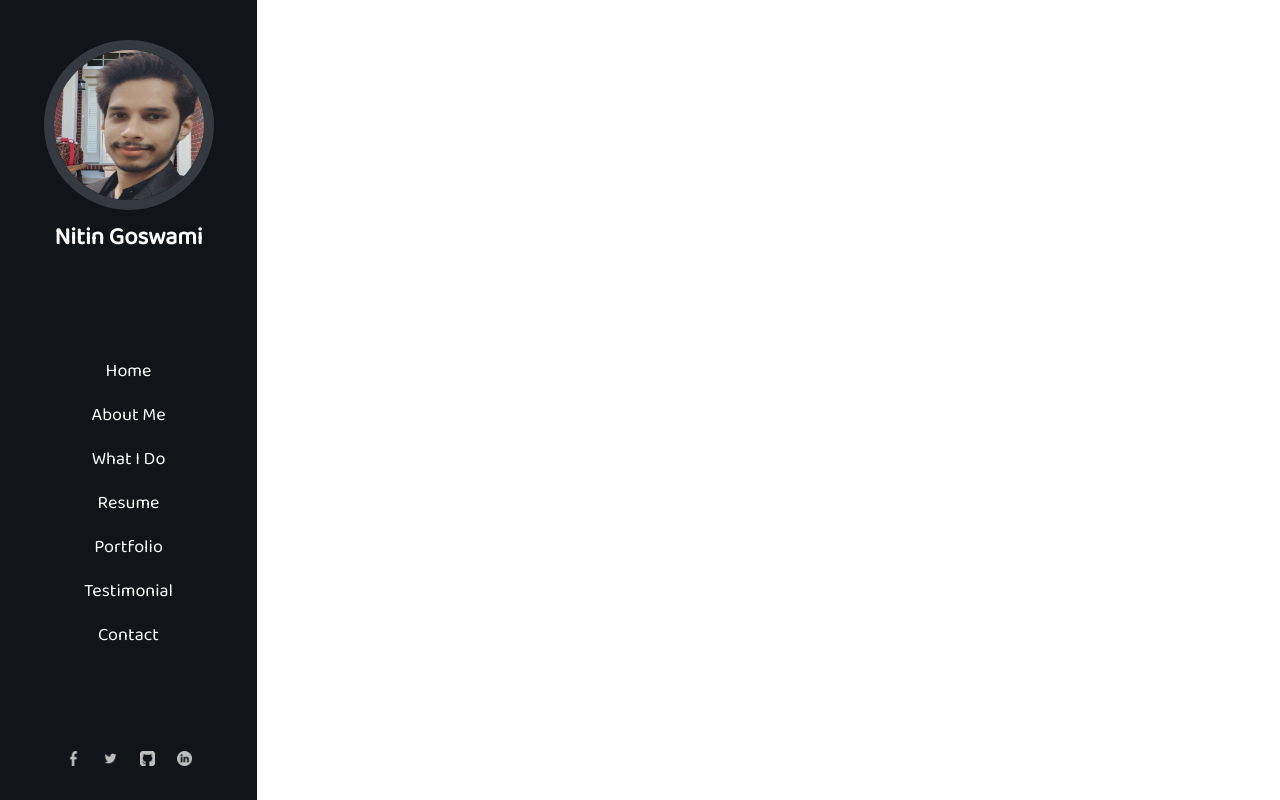
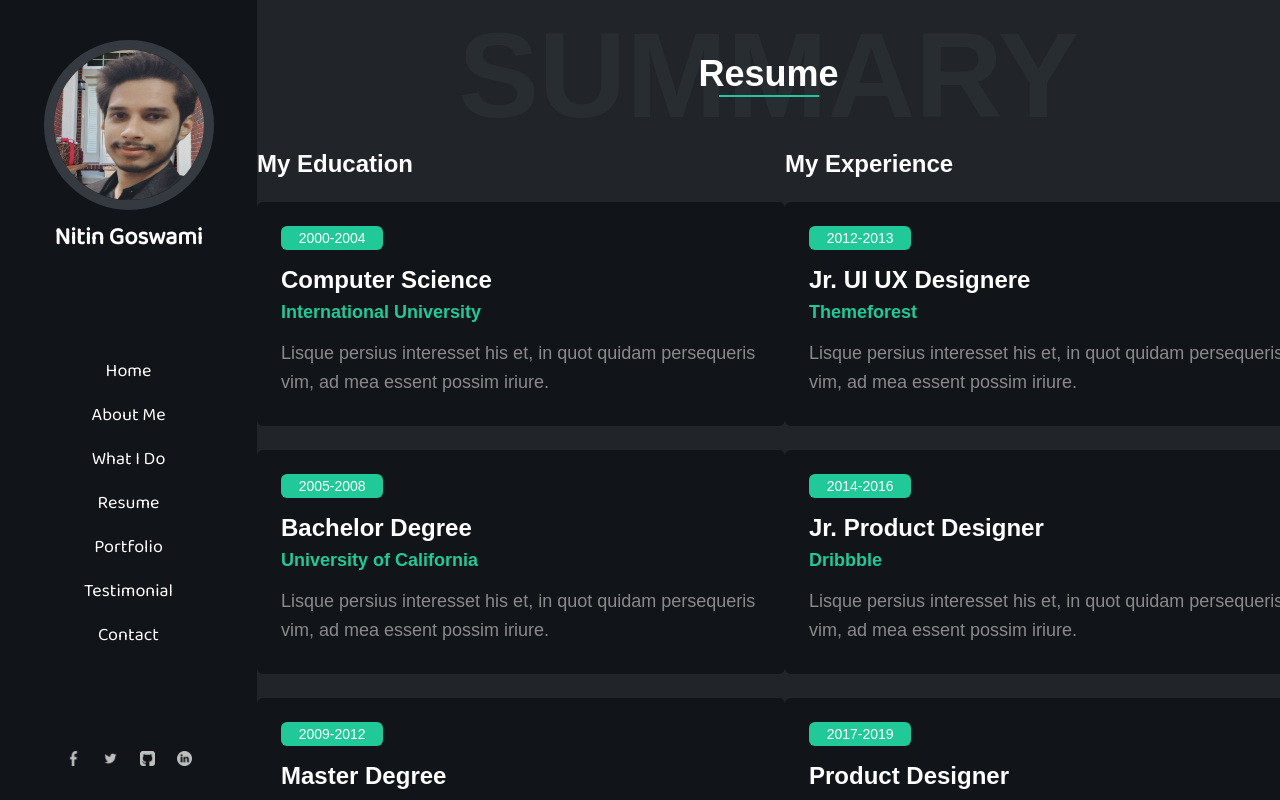
Before and after one commit to nik24g/Portfolio-frontend, a React (Create React App) app: page /resume in a window 1280 px wide. Before the commit this address had no page. Built offline with nearby package versions, Linux system fonts and the light colour scheme.

Commit message:
resume component added

```diff
--- a/public/index.html
+++ b/public/index.html
@@ -9,21 +9,12 @@
       name="description"
       content="Web site created using create-react-app"
     />
-    <link rel="apple-touch-icon" href="%PUBLIC_URL%/logo192.png" />
+    <!-- <link rel="apple-touch-icon" href="%PUBLIC_URL%/logo192.png" /> -->
     <!--
       manifest.json provides metadata used when your web app is installed on a
       user's mobile device or desktop. See https://developers.google.com/web/fundamentals/web-app-manifest/
     -->
-    <link rel="manifest" href="%PUBLIC_URL%/manifest.json" />
-    <!--
-      Notice the use of %PUBLIC_URL% in the tags above.
-      It will be replaced with the URL of the `public` folder during the build.
-      Only files inside the `public` folder can be referenced from the HTML.
-
-      Unlike "/favicon.ico" or "favicon.ico", "%PUBLIC_URL%/favicon.ico" will
-      work correctly both with client-side routing and a non-root public URL.
-      Learn how to configure a non-root public URL by running `npm run build`.
-    -->
+    <!-- <link rel="manifest" href="%PUBLIC_URL%/manifest.json" /> -->
     <title>Nitin</title>
     <link rel="preconnect" href="https://fonts.googleapis.com">
     <link rel="preconnect" href="https://fonts.gstatic.com" crossorigin>
@@ -33,17 +24,5 @@
   <body>
     <noscript>You need to enable JavaScript to run this app.</noscript>
     <div id="root"></div>
-    <script src="https://unpkg.com/typed.js@2.0.16/dist/typed.umd.js"></script>
-    <script>
-        var typed = new Typed('#element', {
-            strings: ["I'm Nitin Goswami.", "I'm a Freelancer.", "I'm a Web Developer."],
-            typeSpeed: 100,
-            loop: true,
-            loopCount: Infinity,
-            smartBackspace: true,
-            backSpeed: 50,
-            backDelay: 2000,
-        });
-      </script>
   </body>
 </html>
--- a/src/App.css
+++ b/src/App.css
@@ -3,6 +3,9 @@ body, html {
   font-family: 'Baloo 2', cursive;
   margin: 0;
   padding: 0;
+}
+body{
+  overflow: hidden;
 }
 ul{
   padding: 0;
--- a/src/App.js
+++ b/src/App.js
@@ -3,6 +3,7 @@ import AboutUs from "./components/AboutUs";
 import Navbar from "./components/Navbar";
 import Services from "./components/Services";
 import Home from "./components/Home";
+import Resume from "./components/Resume";
 import { BrowserRouter as Router, Routes, Route } from "react-router-dom";
 
 function App() {
@@ -15,6 +16,7 @@ function App() {
             <Route exact path="/" element={<Home title="Nitin | Home"/>} />
             <Route exact path="/about" element={<AboutUs title="Nitin | About"/>} />
             <Route exact path="/services" element={<Services title="Nitin | Services"/>} />
+            <Route exact path="/resume" element={<Resume title="Nitin | Resume"/>}/>
           </Routes>
         </div>
       </div>
--- a/src/components/Navbar.js
+++ b/src/components/Navbar.js
@@ -22,7 +22,7 @@ export default function Navbar() {
                     <Link to="/"><li>Home</li></Link>
                     <Link to="/about"><li>About Me</li></Link>
                     <Link to="/services"><li>What I Do</li></Link>
-                    <Link to="/"><li>Resume</li></Link>
+                    <Link to="/resume"><li>Resume</li></Link>
                     <Link to="/"><li>Portfolio</li></Link>
                     <Link to="/"><li>Testimonial</li></Link>
                     <Link to="/"><li>Contact</li></Link>
--- /dev/null
+++ b/src/components/Resume.js
@@ -0,0 +1,134 @@
+import React from 'react'
+import '../css/resume.css'
+import FadedHeading from './FadedHeading'
+import { FontAwesomeIcon } from '@fortawesome/react-fontawesome'
+import { faDownload } from '@fortawesome/free-solid-svg-icons'
+
+// sub-component for card
+// sub-component using props --> year, courseOrDesig, organisation, description
+function Card(props) {
+    return (
+        <div className="resume-card">
+            <div className="year-container">{props.year}</div>
+            <h3>{props.courseOrDesig}</h3>
+            <h4>{props.organisation}</h4>
+            <p>{props.description}</p>
+        </div>
+    )
+}
+
+// sub-component for Progress bar
+// sub-component using props --> skill, skillPercentage
+function ProgressBar(props) {
+    return (
+        <div className="bars">
+            <p className='skill-name'>{props.skill}<span className="percentage">{props.skillPercentage}</span></p>
+            <div className="progress">
+                <div className="current-progress" style={{width: `${props.skillPercentage}%`}}></div>
+            </div>
+        </div>
+    )
+}
+
+export default function Resume(props) {
+    document.title = props.title
+    // education details array
+    const educationCartDetails = [
+        {
+            year: "2000-2004",
+            course: "Computer Science",
+            organisation: "International University",
+            description: "Lisque persius interesset his et, in quot quidam persequeris vim, ad mea essent possim iriure."
+        },
+        {
+            year: "2005-2008",
+            course: "Bachelor Degree",
+            organisation: "University of California",
+            description: "Lisque persius interesset his et, in quot quidam persequeris vim, ad mea essent possim iriure."
+        },
+        {
+            year: "2009-2012",
+            course: "Master Degree",
+            organisation: "Harvard University",
+            description: "Lisque persius interesset his et, in quot quidam persequeris vim, ad mea essent possim iriure."
+        },
+    ]
+
+    // experience details array
+    const experienceCartDetails = [
+        {
+            year: "2012-2013",
+            desig: "Jr. UI UX Designere",
+            organisation: "Themeforest",
+            description: "Lisque persius interesset his et, in quot quidam persequeris vim, ad mea essent possim iriure."
+        },
+        {
+            year: "2014-2016",
+            desig: "Jr. Product Designer",
+            organisation: "Dribbble",
+            description: "Lisque persius interesset his et, in quot quidam persequeris vim, ad mea essent possim iriure."
+        },
+        {
+            year: "2017-2019",
+            desig: "Product Designer",
+            organisation: "Adobe",
+            description: "Lisque persius interesset his et, in quot quidam persequeris vim, ad mea essent possim iriure."
+        },
+    ]
+
+    // skill details array
+    const skillDetails = [
+        {
+            skill: "Web Design",
+            percentage: 65
+        },
+        {
+            skill: "HTML/CSS",
+            percentage: 95
+        },
+        {
+            skill: "JavaScript",
+            percentage: 80
+        },
+        {
+            skill: "React JS",
+            percentage: 70
+        },
+        {
+            skill: "Angular Js",
+            percentage: 60
+        },
+        {
+            skill: "Bootstrap",
+            percentage: 99
+        }
+    ]
+    return (
+        <div className='resume-body'>
+            <FadedHeading heading="Summary" content="Resume" />
+            <div className="resume-mid-body">
+                <div className="resume-mid-box">
+                    <h3>My Education</h3>
+                    {educationCartDetails.map((education, i) => (
+                        <Card key={i} year={education.year} courseOrDesig={education.course} organisation={education.organisation} description={education.description} />
+                    ))}
+                </div>
+                <div className="resume-mid-box">
+                    <h3>My Experience</h3>
+                    {experienceCartDetails.map((experience, i) => (
+                        <Card key={i} year={experience.year} courseOrDesig={experience.desig} organisation={experience.organisation} description={experience.description} />
+                    ))}
+                </div>
+            </div>
+            <div className="resume-bottom-body">
+                <h2>My Skills</h2>
+                <div className="bars-box">
+                    {skillDetails.map((skill, i)=>(
+                        <ProgressBar key={i} skill={skill.skill} skillPercentage={skill.percentage}/>
+                    ))}
+                </div>
+                <button className="cv-btn">Download CV <FontAwesomeIcon icon={faDownload}/></button>
+            </div>
+        </div>
+    )
+}
--- a/src/css/fadedHeading.css
+++ b/src/css/fadedHeading.css
@@ -7,6 +7,7 @@
     text-align: center;
     justify-content: center;
     height: 150px;
+    position: relative;
 
 }
 .faded-box p{
--- /dev/null
+++ b/src/css/resume.css
@@ -0,0 +1,121 @@
+.resume-body{
+    height: 100vh;
+    width: 100%;
+    background-color: #212529;
+    color: white;
+    font-family: 'Poppins', sans-serif;
+    overflow-y: scroll;
+}
+.resume-mid-body{
+    display: flex;
+    justify-content: space-evenly;
+}
+.resume-mid-box h3{
+    font-size: 24px;
+    color: white;
+    margin: 0 0 24px;
+}
+.resume-card{
+    box-sizing: border-box;
+    width: 528px;
+    height: 224px;
+    padding: 24px;
+    background-color: #111418;
+    border-radius: 6px;
+    margin: 0 0 24px;
+}
+
+.year-container{
+    background-color: #20c997;
+    border-radius: 6px;
+    box-sizing: border-box;
+    text-align: center;
+    font-size: 14px;
+    color: white;
+    line-height: 14px;
+    width: 102.26px;
+    height: 23.8px;
+    padding: 4.9px 9.1px;
+    margin: 0 0 16px;
+}
+.resume-card h3{
+    font-size: 24px;
+    color: white;
+    margin: 0 0 8px;
+}
+.resume-card h4{
+    color: #20c997;
+    font-size: 18px;
+    margin: 0 0 16px;
+}
+.resume-card p{
+    color: hsla(0,0%,100%,.5);
+    font-size: 16px;
+    font-size: 18px;
+    line-height: 28.8px;
+}
+
+/* skill css */
+.resume-bottom-body h2{
+    margin: 24px 50px;
+}
+.bars-box{
+    display: flex;
+    flex-direction: row;
+    flex-wrap: wrap;
+    justify-content: center;
+    margin-bottom: 40px;
+}
+.bars{
+    box-sizing: border-box;
+    width: 576.8px;
+    height: 68.8px;
+    padding: 0 24px;
+}
+.skill-name{
+    height: 28.8px;
+    margin: 0 0 8px 0px;
+    line-height: 28.8px;
+    font-weight: 700;
+}
+.skill-name span{
+    float: right;
+}
+.progress{
+    height: 0.5rem;
+    overflow: hidden;
+    background-color: #111418;
+    margin: 0 0 24px;
+    border-radius: 6px;
+    line-height: 18px;
+}
+.current-progress{
+    height: 0.5rem;
+    width: 65%;
+    background-color: #20c997;
+}
+
+.cv-btn{
+    box-sizing: border-box;
+    border: 2px solid #6c757d;
+    background-color: transparent;
+    color: #6c757d;
+    font-weight: 700;
+    font-size: 16px;
+    line-height: 24px;
+    padding: 0.8rem 2.6rem;
+    text-align: center;
+    transition: all .5s ease;
+    border-radius: 50rem;
+    padding: 12.8px 41.6px;
+    width: 215px;
+    height: 52px;
+    display: block;
+    margin: auto;
+    margin-bottom: 40px;
+}
+.cv-btn:hover{
+    background-color: #6c757d;
+    border-color: #6c757d;
+    color: #fff;
+}
--- a/src/css/services.css
+++ b/src/css/services.css
@@ -13,7 +13,7 @@
 }
 .service-box{
     display: flex;
-    justify-content: space-between;
+    justify-content: space-around;
     align-items: center;
     flex: 0 0 auto;
     width: 517px;
@@ -21,15 +21,16 @@
     margin-bottom: 30px;
 }
 .service-box p{
-    color: #6c757d;
+    color: hsla(0,0%,100%,.5);
     font-weight: 400;
-    line-height: 28px;
+    font-size: 18px;
+    line-height: 28.8px;
 }
 .service-details{
     max-width: 403px;
 }
 .service-details h3{
-    font-size: 20px;
+    font-size: 22px;
 }
 .service-icon{
     display: flex;
```
